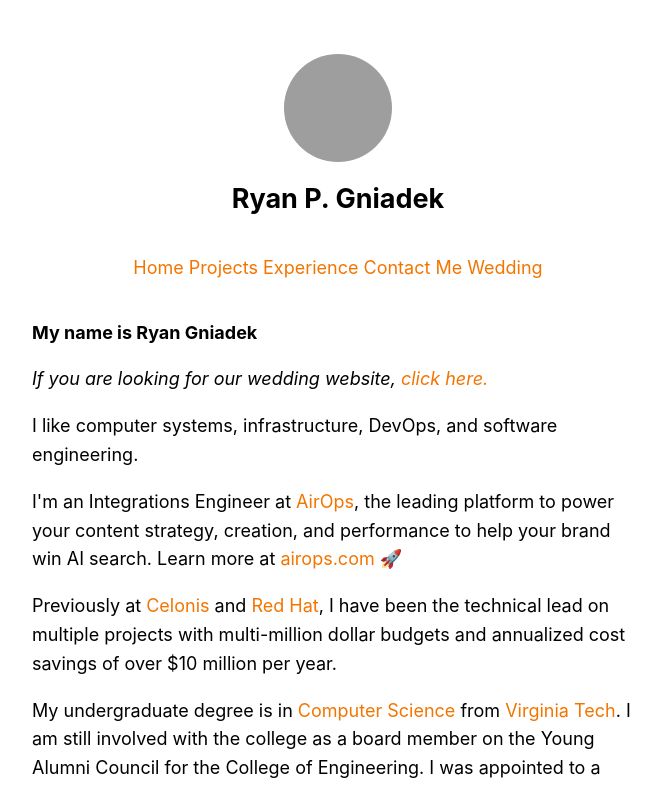
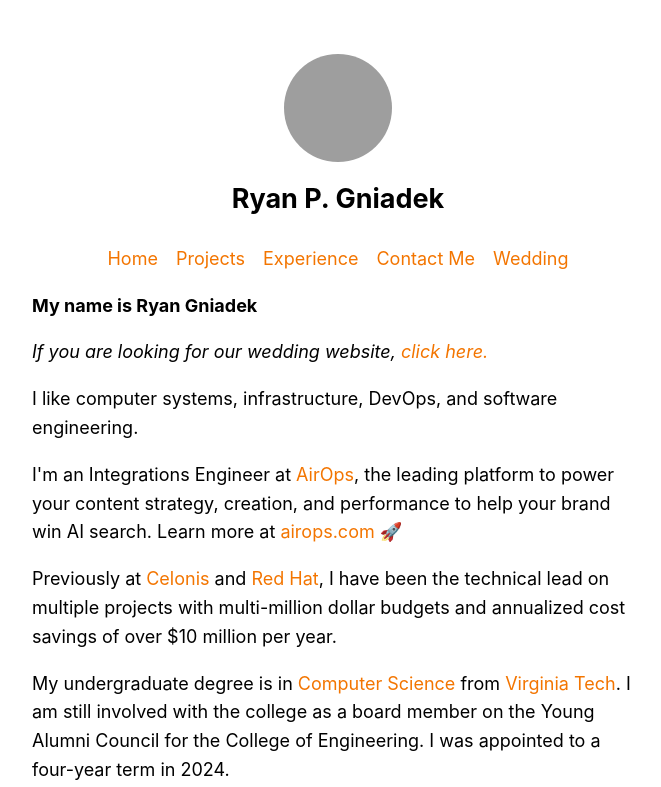
Before and after one commit to ryangniadek/next-js-website, a Next.js app: page / in a window 1280 px wide. Shown: the top 787 px of the page, without its empty margins (302-963 px from the left). Built offline with nearby package versions, Linux system fonts and the light colour scheme; grey boxes are pictures that could not be loaded.

Commit message:
React clean up

```diff
--- a/components/layout.js
+++ b/components/layout.js
@@ -8,23 +8,19 @@
 const name = "Ryan P. Gniadek";
 export const siteTitle = "Ryan Gniadek";
 
-export default function Layout({ children, home }) {
+export default function Layout({ children }) {
   return (
     <div className={styles.container}>
       <Head>
+        <title>{siteTitle}</title>
         <link rel="icon" href="/favicon.ico" />
         <meta name="description" content="Ryan Gniadek's personal website" />
-        <meta
-          property="og:image"
-          content="/images/CompressedBanner.jpg"
-        />
-        <meta name="og:title" content={siteTitle} />
+        <meta property="og:image" content="/images/CompressedBanner.jpg" />
+        <meta property="og:title" content={siteTitle} />
         <meta name="twitter:card" content="summary_large_image" />
       </Head>
       <header className={styles.header}>
-      <>
         <Link href="/">
-
           <Image
             src="/images/profile.jpg"
             className={`${styles.headerImage} ${utilStyles.borderCircle}`}
@@ -33,51 +29,15 @@
             height="110"
             quality={100}
           />
-
         </Link>
         <h2 className={utilStyles.headingLg}>
           <Link href="/" className={utilStyles.colorInherit}>
             {name}
           </Link>
         </h2>
-      </>
-        {/* {home ? (
-          <>
-            <img
-              src="/images/profile.jpg"
-              className={`${styles.headerHomeImage} ${utilStyles.borderCircle}`}
-              alt={name}
-            />
-            <h1 className={utilStyles.heading2Xl}>{name}</h1>
-          </>
-        ) : (
-          <>
-            <Link href="/">
-              <a>
-                <img
-                  src="/images/profile.jpg"
-                  className={`${styles.headerImage} ${utilStyles.borderCircle}`}
-                  alt={name}
-                />
-              </a>
-            </Link>
-            <h2 className={utilStyles.headingLg}>
-              <Link href="/">
-                <a className={utilStyles.colorInherit}>{name}</a>
-              </Link>
-            </h2>
-          </>
-        )} */}
-        <Menu></Menu>
+        <Menu />
       </header>
       <main>{children}</main>
-      {!home && (
-        <div className={styles.backToHome}>
-          <Link href="/">
-            ← Back to home
-          </Link>
-        </div>
-      )}
     </div>
   );
 }
--- a/components/menu.js
+++ b/components/menu.js
@@ -1,5 +1,37 @@
 import Link from "next/link";
+import { useState } from "react";
+import styles from "./menu.module.css";
+
+const links = [
+  { href: "/", label: "Home" },
+  { href: "/projects", label: "Projects" },
+  { href: "/experience", label: "Experience" },
+  { href: "/contact", label: "Contact Me" },
+  { href: "/wedding", label: "Wedding" },
+];
 
 export default function Menu() {
-  return (<p><Link href="/">Home</Link> <Link href="/projects">Projects</Link> <Link href="/experience">Experience</Link> <Link href="/contact">Contact Me</Link> <Link href="/wedding">Wedding</Link></p>);
+  const [open, setOpen] = useState(false);
+
+  return (
+    <nav className={styles.nav}>
+      <button
+        className={styles.hamburger}
+        onClick={() => setOpen(!open)}
+        aria-label="Toggle menu"
+        aria-expanded={open}
+      >
+        {open ? "Close" : "Menu"}
+      </button>
+      <ul className={`${styles.links} ${open ? styles.open : ""}`}>
+        {links.map(({ href, label }) => (
+          <li key={href}>
+            <Link href={href} onClick={() => setOpen(false)}>
+              {label}
+            </Link>
+          </li>
+        ))}
+      </ul>
+    </nav>
+  );
 }
--- /dev/null
+++ b/components/menu.module.css
@@ -0,0 +1,51 @@
+.nav {
+  width: 100%;
+  display: flex;
+  flex-direction: column;
+  align-items: center;
+  margin-top: 0.5rem;
+}
+
+/* Links — horizontal row on wider screens */
+.links {
+  list-style: none;
+  padding: 0;
+  margin: 0;
+  display: flex;
+  flex-wrap: wrap;
+  justify-content: center;
+  gap: 0.25rem 1rem;
+}
+
+/* Hamburger button — hidden on wider screens */
+.hamburger {
+  display: none;
+  flex-direction: column;
+  justify-content: center;
+  gap: 5px;
+  background: none;
+  border: 1px solid #ccc;
+  border-radius: 4px;
+  cursor: pointer;
+  padding: 0.4rem 0.6rem;
+}
+
+/* Mobile: show hamburger, hide links by default */
+@media (max-width: 560px) {
+  .hamburger {
+    display: flex;
+  }
+
+  .links {
+    display: none;
+    flex-direction: column;
+    align-items: center;
+    gap: 0.75rem;
+    padding: 0.75rem 0 0.25rem;
+    width: 100%;
+  }
+
+  .links.open {
+    display: flex;
+  }
+}
--- a/pages/_app.js
+++ b/pages/_app.js
@@ -2,7 +2,6 @@
 import { MDXProvider } from '@mdx-js/react'
 import Head from 'next/head'
 import Link from 'next/link'
-import { useRouter } from 'next/router'
 import Layout from '../components/layout'
 import { siteTitle } from '../components/layout'
 
@@ -19,10 +18,9 @@
 }
 
 export default function MyApp({ Component, pageProps }) {
-  const router = useRouter()
   return (
     <MDXProvider components={components}>
-      <Layout home={router.pathname === '/'}>
+      <Layout>
         <Component {...pageProps} />
       </Layout>
     </MDXProvider>
```
Lines whose indentation alone changed are shown as unchanged.
